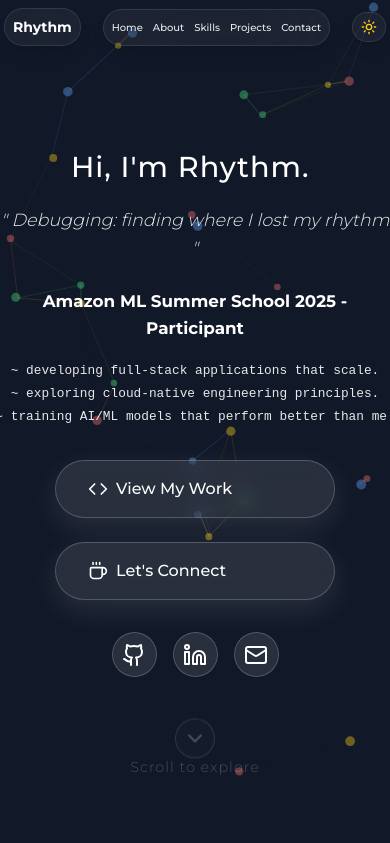
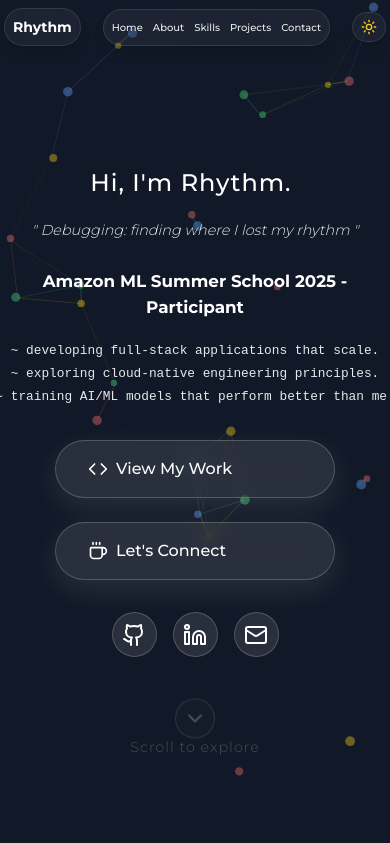
Before and after one commit to RhythmPahwa14/Rhythm-Portfolio, a Next.js app: page / in a window 390 px wide. Shown: the top 843 px of the page. Built offline with nearby package versions, Linux system fonts and the light colour scheme; a web font is replaced by a local one.

Commit message:
Update Hero and Footer text styling and content
Changed 'coffee' to 'tea' in Footer. Improved Hero description styling for better responsiveness and truncation. Adjusted Hero tagline font size and centered text in CSS.

```diff
--- a/src/app/components/Footer.js
+++ b/src/app/components/Footer.js
@@ -184,7 +184,7 @@ const Footer = () => {
               >
                 <Heart className="w-4 h-4 md:w-5 md:h-5 text-red-400 fill-current" />
               </motion.span>
-              and lots of coffee ☕
+              and lots of tea ☕
             </span>
           </motion.p>
 
--- a/src/app/components/Hero.js
+++ b/src/app/components/Hero.js
@@ -221,10 +221,10 @@ export default function Hero() {
           transition={{ duration: 1, delay: 1.0 }}
           className="hero-description"
         >
-          <span style={{ fontStyle: 'italic', fontSize: '1.1em' }}>
+          <div style={{ fontStyle: 'italic', fontSize: 'clamp(0.9rem, 2.5vw, 1.1rem)', whiteSpace: 'nowrap', overflow: 'hidden', textOverflow: 'ellipsis' }}>
             " Debugging: finding where I lost my rhythm "
-          </span>
-          <br /><br />
+          </div>
+          <br />
           <FadeRotatingText
             texts={[
               "Amazon ML Summer School 2025 - Participant",
--- a/src/app/styles/Hero.css
+++ b/src/app/styles/Hero.css
@@ -99,11 +99,12 @@
 /* Tagline */
 .hero-tagline {
   font-family: var(--font-montserrat), sans-serif;
-  font-size: clamp(1.8rem, 4vw, 3rem);
+  font-size: clamp(1.5rem, 4vw, 3rem);
   font-weight: 500;
   margin: 0 0 1.1rem 0;
   color: rgba(255, 255, 255, 1);
   letter-spacing: 1px;
+  text-align: center;
 }
 
 .light .hero-tagline {
```
